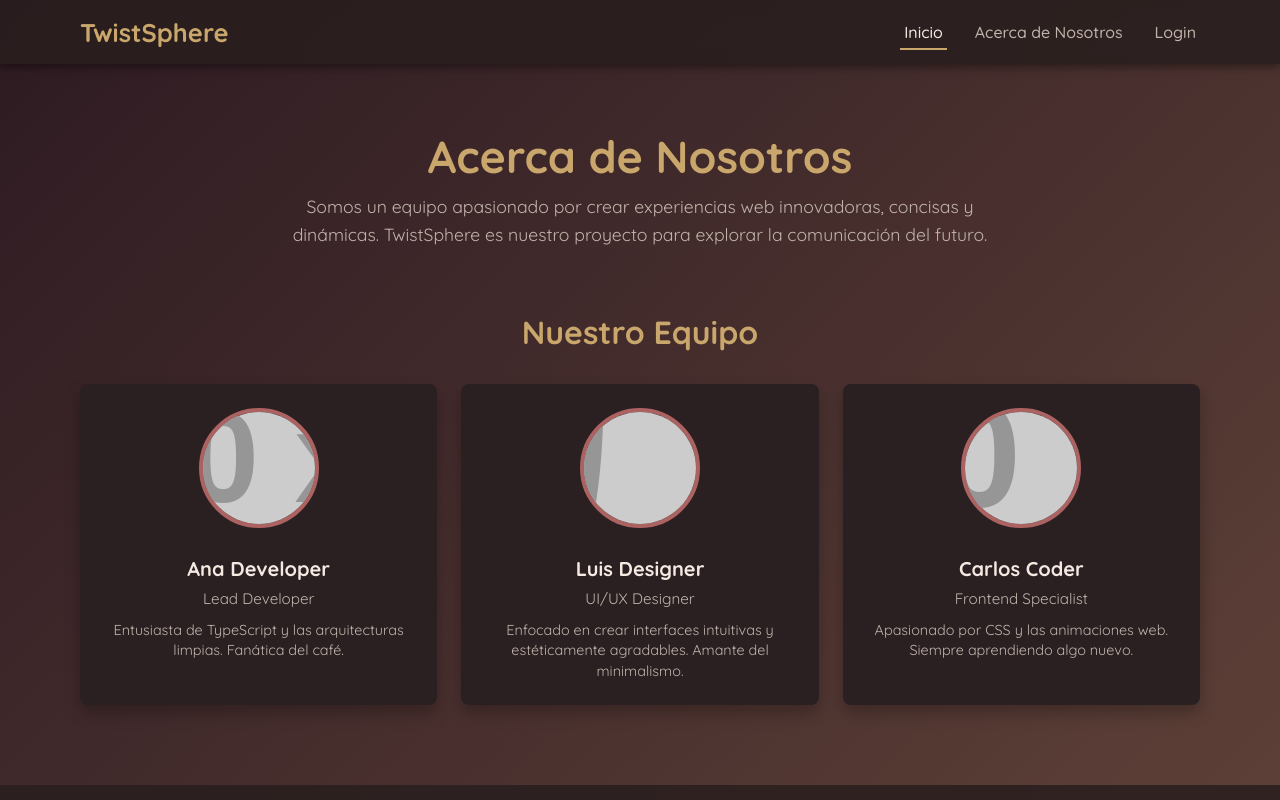
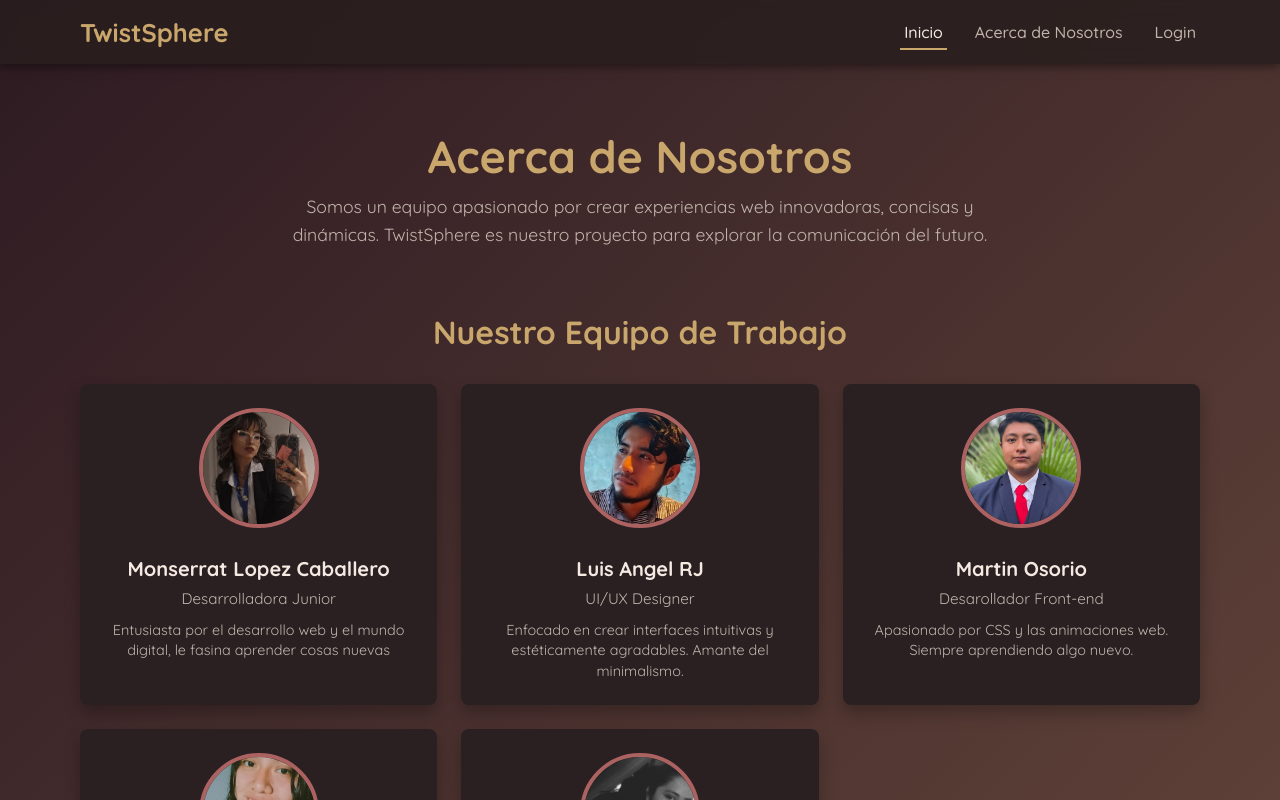
Before and after one commit to moon1710/Tweets, a plain HTML site: page about.html in a window 1280 px wide. Drawn offline with Linux system fonts and the light colour scheme; placeholder pictures from the web are drawn by us.

Commit message:
Actulizacion

```diff
--- a/about.html
+++ b/about.html
@@ -26,33 +26,48 @@
         </header>
 
         <section class="team-section">
-            <h2>Nuestro Equipo</h2>
+            <h2>Nuestro Equipo de Trabajo</h2>
             <div class="team-grid">
                 <div class="team-member-card">
-                    <img src="https://via.placeholder.com/150/007BFF/FFFFFF?Text=Equipo1" alt="Foto Miembro 1" class="team-member-photo">
-                    <h3>Ana Developer</h3>
-                    <p class="member-role">Lead Developer</p>
-                    <p class="member-bio">Entusiasta de TypeScript y las arquitecturas limpias. Fanática del café.</p>
+                    <img src="img/monse.jpeg" alt="Foto Miembro 1" class="team-member-photo">
+                    <h3>Monserrat Lopez Caballero</h3>
+                    <p class="member-role">Desarrolladora Junior</p>
+                    <p class="member-bio">Entusiasta por el desarrollo web y el mundo digital, le fasina aprender cosas nuevas</p>
                 </div>
                 <div class="team-member-card">
-                    <img src="https://via.placeholder.com/150/1ABC9C/FFFFFF?Text=Equipo2" alt="Foto Miembro 2" class="team-member-photo">
-                    <h3>Luis Designer</h3>
+                    <img src="img/yo2.jpg" alt="Foto Miembro 2" class="team-member-photo">
+                    <h3>Luis Angel RJ</h3>
                     <p class="member-role">UI/UX Designer</p>
                     <p class="member-bio">Enfocado en crear interfaces intuitivas y estéticamente agradables. Amante del minimalismo.</p>
                 </div>
                 <div class="team-member-card">
-                    <img src="https://via.placeholder.com/150/6F42C1/FFFFFF?Text=Equipo3" alt="Foto Miembro 3" class="team-member-photo">
-                    <h3>Carlos Coder</h3>
-                    <p class="member-role">Frontend Specialist</p>
+                    <img src="img/martin.jpeg" alt="Foto Miembro 3" class="team-member-photo">
+                    <h3>Martin Osorio</h3>
+                    <p class="member-role">Desarollador Front-end</p>
                     <p class="member-bio">Apasionado por CSS y las animaciones web. Siempre aprendiendo algo nuevo.</p>
                 </div>
+
+                 <div class="team-member-card">
+                    <img src="img/Yeni.jpg" alt="Foto Miembro 3" class="team-member-photo">
+                    <h3>Yenielda Garcia</h3>
+                    <p class="member-role">Programadora</p>
+                    <p class="member-bio">Le gusta programar y le apasiona saber mas</p>
+                </div>
+                 <div class="team-member-card">
+                    <img src="img/jenn.jpg" alt="Foto Miembro 3" class="team-member-photo">
+                    <h3>Jennifer Martinez</h3>
+                    <p class="member-role">Desarolladora de interfaces</p>
+                    <p class="member-bio">Simepre cuida cada detalle de su trabajo, experta en interfaces de usuario</p>
+                </div>
+
+
             </div>
         </section>
     </div>
 
     <footer class="site-footer">
         <div class="container">
-            <p>&copy; 2024 TwistSphere. Diseñado por Equipo 5.</p>
+            <p>&copy; 2024 TwistSphere. Diseñado por Equipo 5-Desarollo Front-end.</p>
         </div>
     </footer>
 </body>
```
Also changed, not shown: img/Yeni.jpg (added), img/jenn copy.jpg (added), img/jenn.jpg (added), img/martin.jpeg (added), img/monse.jpeg (added), img/yo2.jpg (added).
